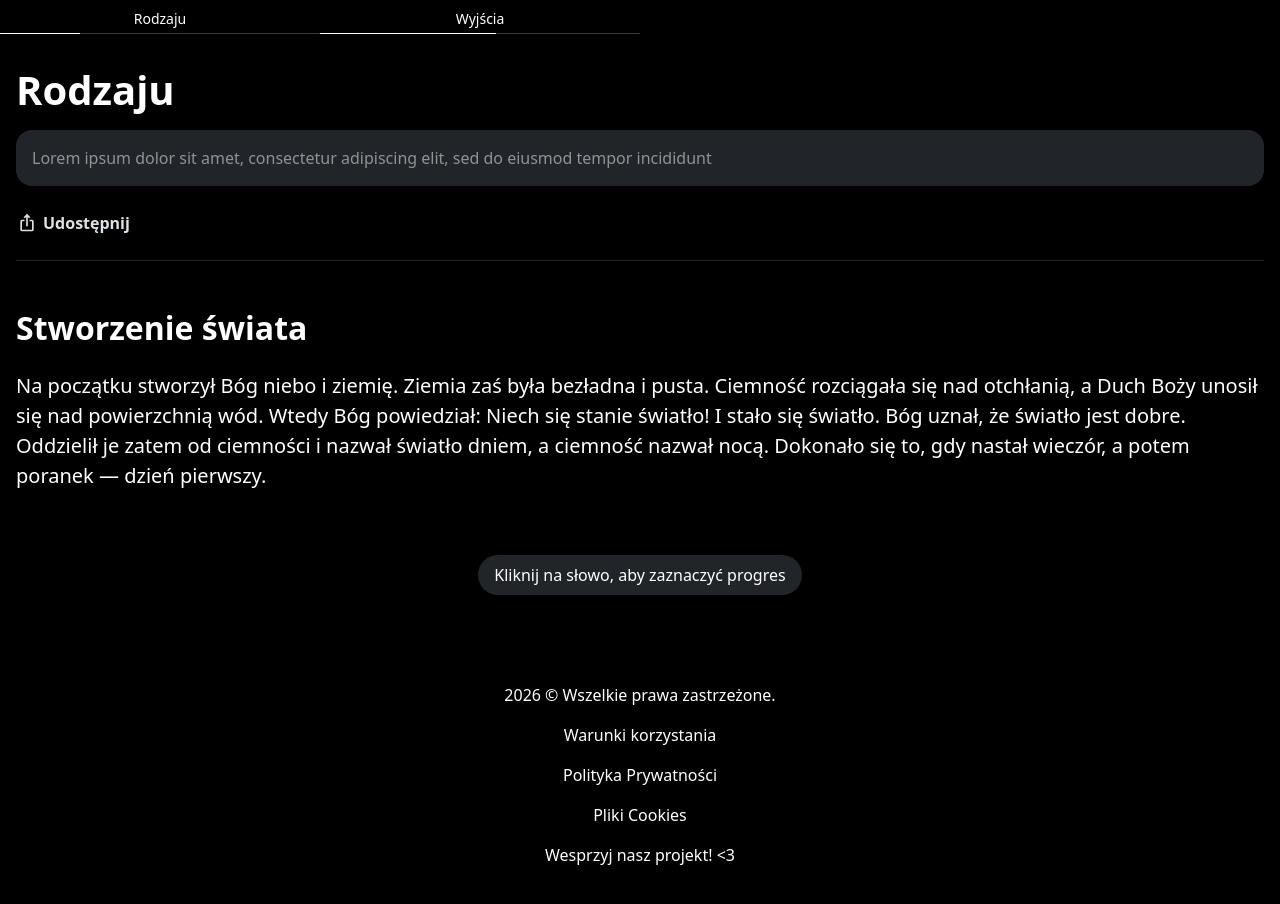
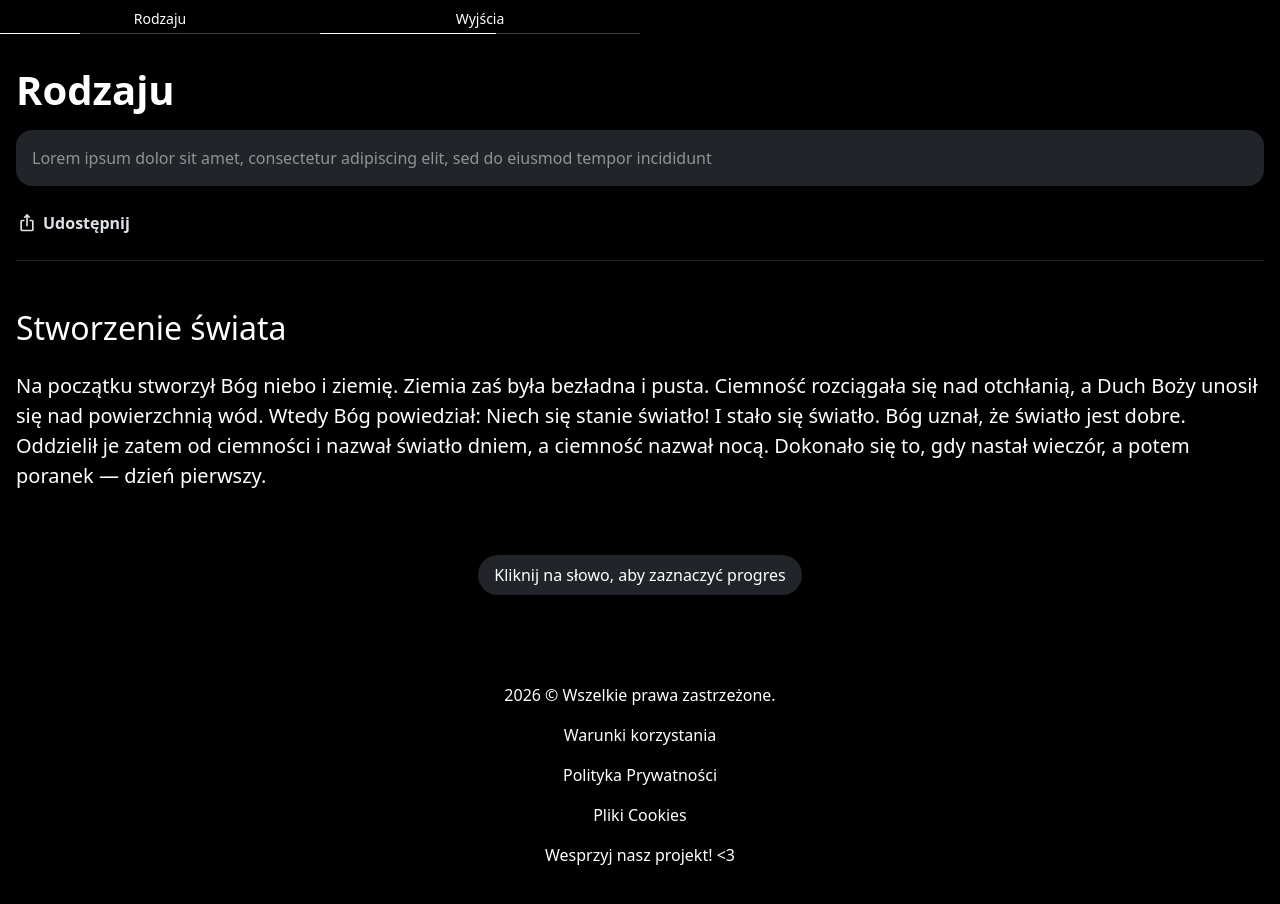
Before and after one commit to wieczorskyy/portfolio, a plain HTML site: page bible.html in a window 1280 px wide. Drawn offline with nearby package versions, Linux system fonts and the light colour scheme.

Commit message:
Update bible.html

```diff
--- a/bible.html
+++ b/bible.html
@@ -49,7 +49,7 @@
             Udostępnij
         </button>
         <div class="py-5 mt-4 border-top border-dark">
-            <h2 class="fw-semibold mb-4">Stworzenie świata</h2>
+            <h2 class="fw-medium mb-4">Stworzenie świata</h2>
             <p class="fs-5 mb-0">
                 Na początku stworzył Bóg niebo i ziemię. Ziemia zaś była bezładna i pusta. Ciemność rozciągała się nad otchłanią, a Duch Boży unosił się nad powierzchnią wód. Wtedy Bóg powiedział: Niech się stanie światło! I stało się światło. Bóg uznał, że światło jest dobre. Oddzielił je zatem od ciemności i nazwał światło dniem, a ciemność nazwał nocą. Dokonało się to, gdy nastał wieczór, a potem poranek — dzień pierwszy.
             </p>
```
